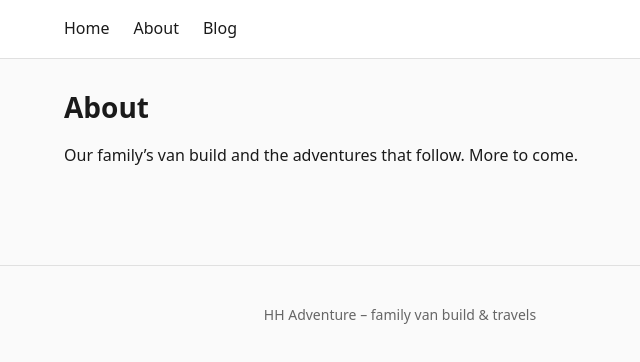
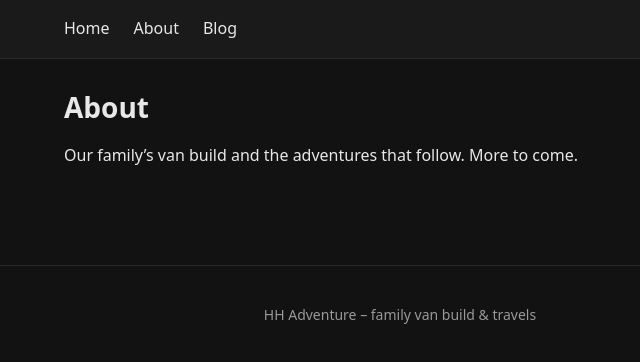
Before and after one commit to nostrgamer/HHAdventure, an Eleventy site: page about.md in a window 1280 px wide. Shown: the whole page, without its empty margins (240-880 px from the left). Built offline with nearby package versions, Linux system fonts and the light colour scheme; Eleventy itself is replaced by a stand-in of ours; files that its build step writes are made by us from their sources.

Commit message:
Dark Mode by default

```diff
--- a/css/style.css
+++ b/css/style.css
@@ -8,13 +8,13 @@ body {
   margin: 0;
   font-family: system-ui, -apple-system, sans-serif;
   line-height: 1.6;
-  color: #1a1a1a;
-  background: #fafafa;
+  color: #e8e8e8;
+  background: #121212;
 }
 
 .site-header {
-  border-bottom: 1px solid #e0e0e0;
-  background: #fff;
+  border-bottom: 1px solid #2a2a2a;
+  background: #1a1a1a;
 }
 
 .nav {
@@ -26,7 +26,7 @@ body {
 }
 
 .nav a {
-  color: #1a1a1a;
+  color: #e8e8e8;
   text-decoration: none;
 }
 
@@ -59,7 +59,7 @@ h2 { font-size: 1.35rem; }
 }
 
 .post-list a {
-  color: #1a1a1a;
+  color: #e8e8e8;
   text-decoration: none;
   font-weight: 500;
 }
@@ -71,17 +71,17 @@ h2 { font-size: 1.35rem; }
 .post-list time {
   display: block;
   font-size: 0.875rem;
-  color: #666;
+  color: #999;
   margin-top: 0.15rem;
 }
 
 .site-footer {
   margin-top: 3rem;
   padding: 1.5rem;
-  border-top: 1px solid #e0e0e0;
+  border-top: 1px solid #2a2a2a;
   text-align: center;
   font-size: 0.875rem;
-  color: #666;
+  color: #999;
 }
 
 article img {
@@ -90,3 +90,11 @@ article img {
   display: block;
   margin: 1rem 0;
 }
+
+.main a {
+  color: #7eb8ff;
+}
+
+.main a:hover {
+  text-decoration: underline;
+}
```
Also changed, not shown: .eleventy.js, 1 other file.
